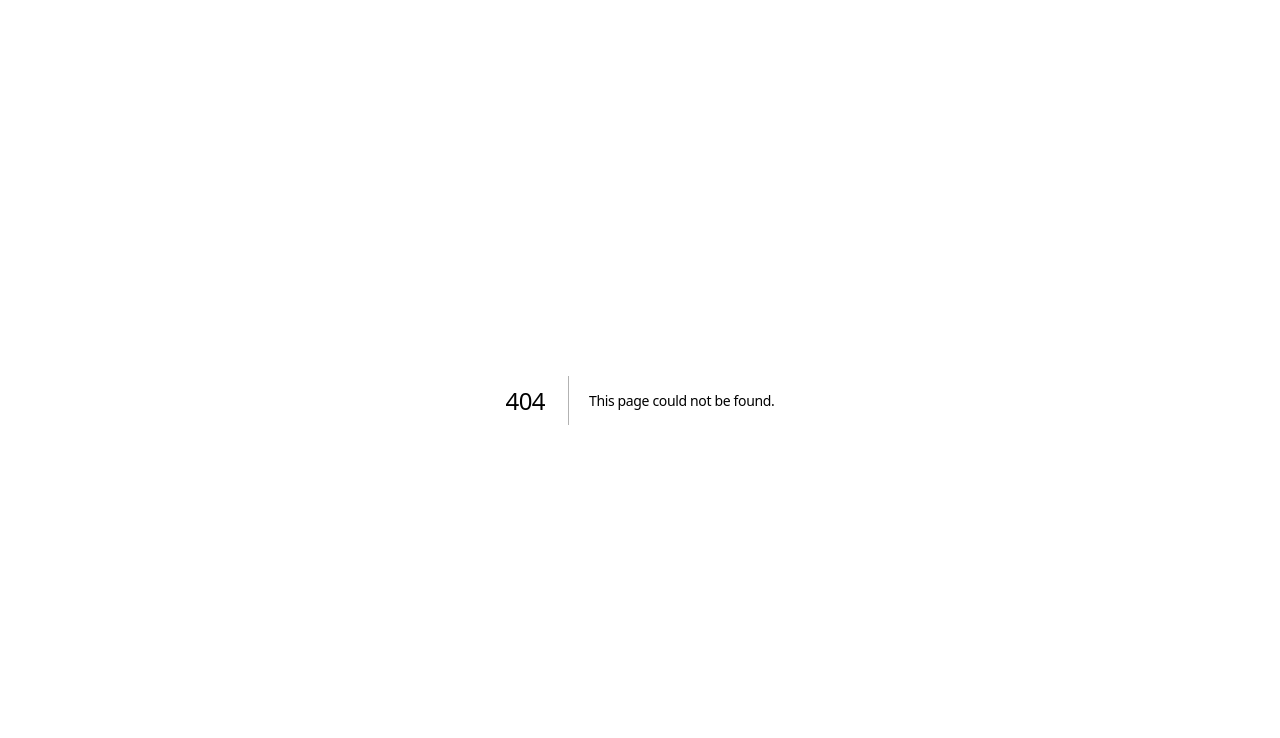
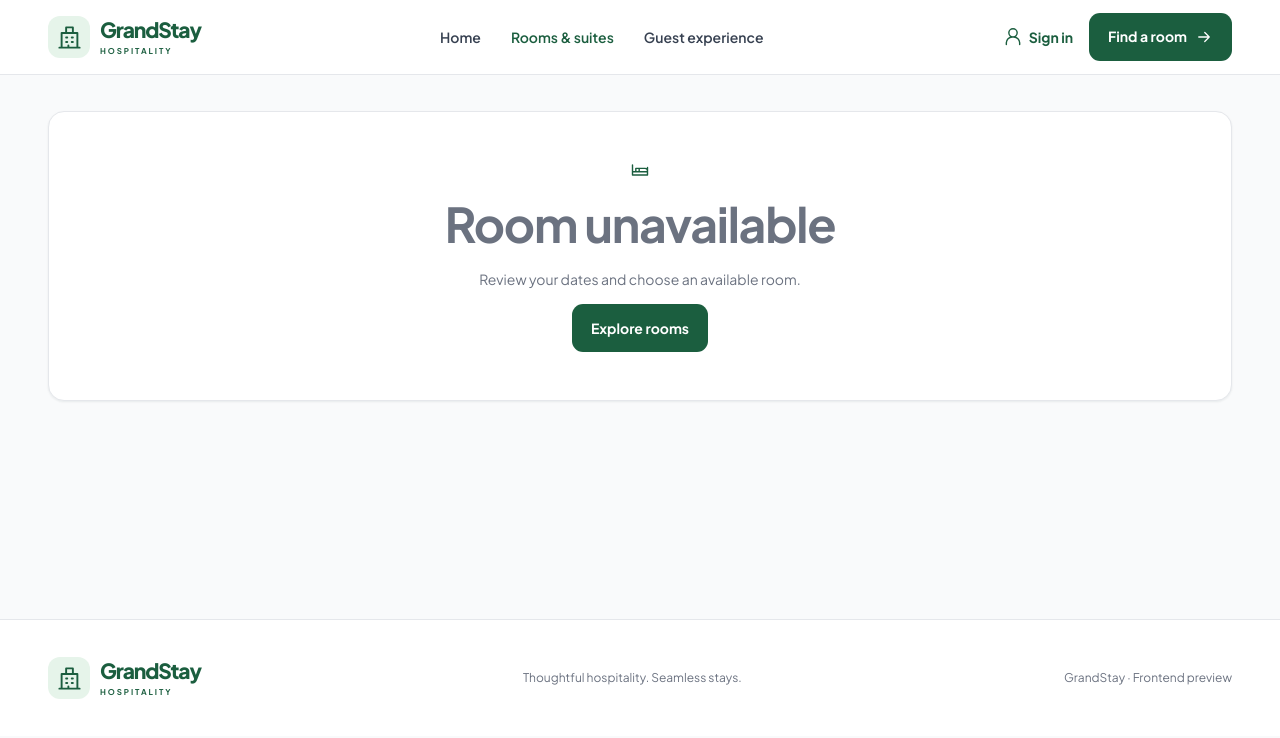
Before and after one commit to Soft-Nation-dev/grandstay, a Next.js app: page /checkout in a window 1280 px wide. Before the commit this address had no page. Shown: the top 738 px of the page. Built offline with nearby package versions, Linux system fonts and the light colour scheme.

Commit message:
Add app/checkout/page.tsx

```diff
--- /dev/null
+++ b/app/checkout/page.tsx
@@ -0,0 +1,10 @@
+import type { Metadata } from "next";
+import { Suspense } from "react";
+import { Checkout } from "@/components/booking/checkout";
+import { SiteShell } from "@/components/layout/site-shell";
+
+export const metadata: Metadata = { title: "Checkout" };
+
+export default function Page() {
+  return <SiteShell active="rooms"><div className="shell page-section"><Suspense fallback={<p role="status">Loading reservation…</p>}><Checkout /></Suspense></div></SiteShell>;
+}
```
